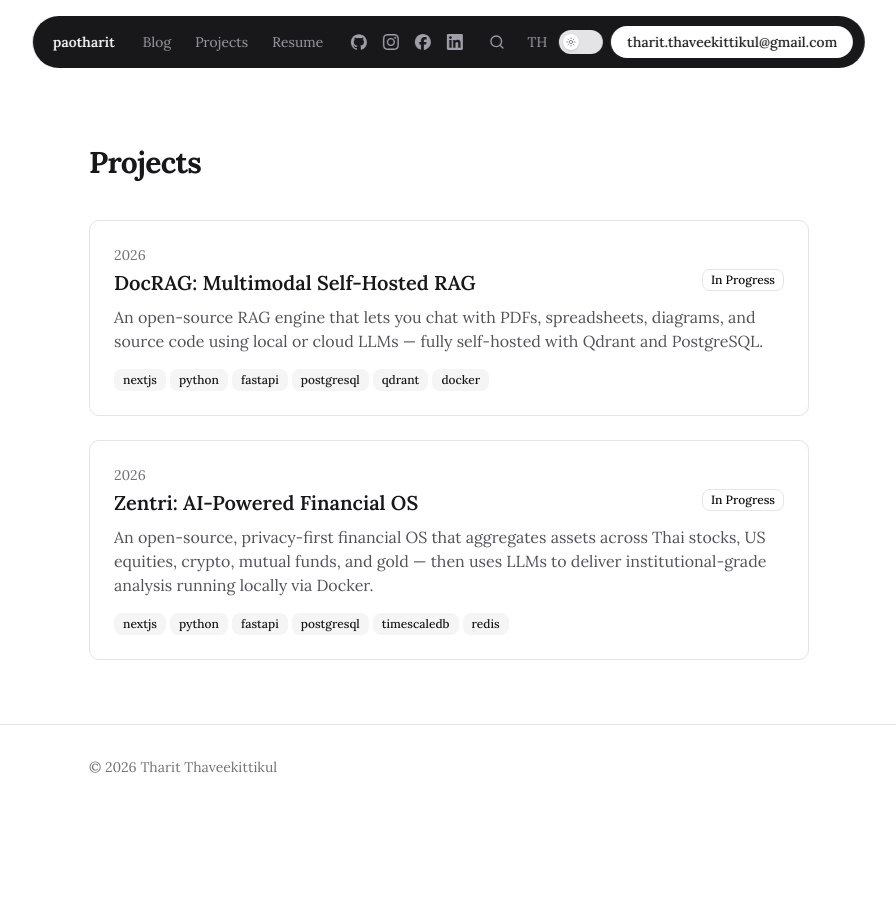
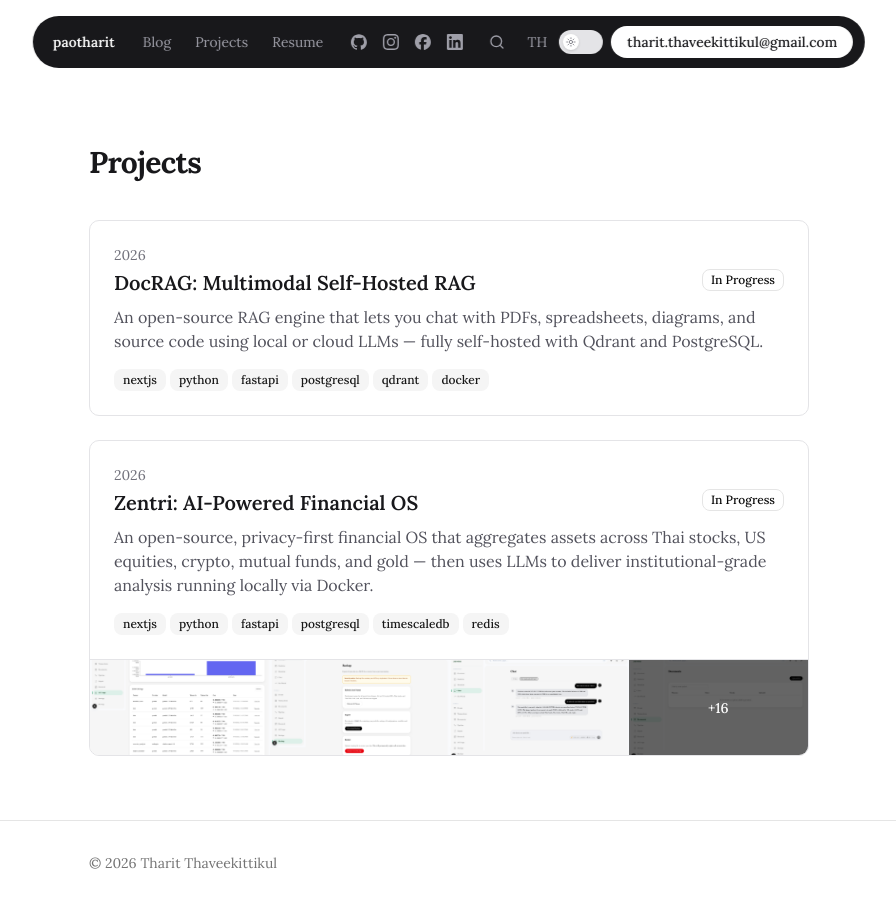
Before and after one commit to tharitthaveekittikul/paotharit-portfolio, a Next.js app: page /en/projects in a window 1280 px wide. Shown: the whole page, without its empty margins (191-1087 px from the left). Before the commit the page ends 809 px from the top, so only its background shows below. Built offline with nearby package versions, Linux system fonts and the light colour scheme; no server answers.

Commit message:
feat (image): gallery image show case

```diff
--- a/content/en/projects/zentri.mdx
+++ b/content/en/projects/zentri.mdx
@@ -84,10 +84,10 @@ graph TD
 <div className="not-prose grid grid-cols-1 gap-4 sm:grid-cols-2">
 
   <figure>
-    <img
+    <ZoomableImage
       src="/projects/zentri/watchlist-page.png"
       alt="Watchlist with AI thesis"
-      className="rounded-lg border border-zinc-200 dark:border-zinc-800"
+      className="border border-zinc-200 dark:border-zinc-800"
     />
     <figcaption className="mt-1 text-center text-xs text-zinc-500">
       Watchlist
@@ -95,87 +95,88 @@ graph TD
   </figure>
 
 <figure>
-  <img
+  <ZoomableImage
     src="/projects/zentri/chat-page.png"
     alt="AI chat interface"
-    className="rounded-lg border border-zinc-200 dark:border-zinc-800"
+    className="border border-zinc-200 dark:border-zinc-800"
   />
   <figcaption className="mt-1 text-center text-xs text-zinc-500">
     AI Chat
   </figcaption>
 </figure>
+
   <figure>
-  <img
+    <ZoomableImage
       src="/projects/zentri/overview-page.png"
       alt="Overview dashboard"
-    className="rounded-lg border border-zinc-200 dark:border-zinc-800"
+      className="border border-zinc-200 dark:border-zinc-800"
     />
     <figcaption className="mt-1 text-center text-xs text-zinc-500">
       Overview Dashboard
     </figcaption>
   </figure>
   <figure>
-  <img
+    <ZoomableImage
       src="/projects/zentri/ai-usage-page.png"
       alt="AI usage and token tracking"
-    className="rounded-lg border border-zinc-200 dark:border-zinc-800"
+      className="border border-zinc-200 dark:border-zinc-800"
     />
     <figcaption className="mt-1 text-center text-xs text-zinc-500">
       AI Usage
     </figcaption>
   </figure>
   <figure>
-  <img
+    <ZoomableImage
       src="/projects/zentri/events-page.png"
       alt="IPO and dividend events calendar"
-    className="rounded-lg border border-zinc-200 dark:border-zinc-800"
+      className="border border-zinc-200 dark:border-zinc-800"
     />
     <figcaption className="mt-1 text-center text-xs text-zinc-500">
       Events Calendar
     </figcaption>
   </figure>
   <figure>
-  <img
+    <ZoomableImage
       src="/projects/zentri/transaction-page.png"
       alt="Transaction history"
-    className="rounded-lg border border-zinc-200 dark:border-zinc-800"
+      className="border border-zinc-200 dark:border-zinc-800"
     />
     <figcaption className="mt-1 text-center text-xs text-zinc-500">
       Transactions
     </figcaption>
   </figure>
+
+
   <figure>
-  <img
+    <ZoomableImage
+      src="/projects/zentri/pipeline-page.png"
+      alt="Background job pipeline"
+      className="border border-zinc-200 dark:border-zinc-800"
+    />
+    <figcaption className="mt-1 text-center text-xs text-zinc-500">
+      Background Pipeline
+    </figcaption>
+  </figure>
+  <figure>
+    <ZoomableImage
       src="/projects/zentri/portfolio-page.png"
       alt="Portfolio breakdown"
-    className="rounded-lg border border-zinc-200 dark:border-zinc-800"
+      className="border border-zinc-200 dark:border-zinc-800"
     />
     <figcaption className="mt-1 text-center text-xs text-zinc-500">
       Portfolio Breakdown
     </figcaption>
   </figure>
   <figure>
-  <img
-    src="/projects/zentri/pipeline-page.png"
-    alt="Background job pipeline"
-    className="rounded-lg border border-zinc-200 dark:border-zinc-800"
-  />
-  <figcaption className="mt-1 text-center text-xs text-zinc-500">
-    Background Pipeline
-  </figcaption>
-</figure>
-
-  <figure>
-    <img
+    <ZoomableImage
       src="/projects/zentri/settings-general-page.png"
       alt="General settings"
-      className="rounded-lg border border-zinc-200 dark:border-zinc-800"
+      className="border border-zinc-200 dark:border-zinc-800"
     />
     <figcaption className="mt-1 text-center text-xs text-zinc-500">
       Settings
     </figcaption>
   </figure>
-
 </div>
 
 ## What I'd Do Differently
--- a/src/app/[locale]/page.tsx
+++ b/src/app/[locale]/page.tsx
@@ -1,8 +1,10 @@
 import Link from 'next/link'
 import { setRequestLocale, getTranslations } from 'next-intl/server'
 import { getAllContent } from '@/lib/content'
+import { getProjectImages } from '@/lib/project-images'
 import { Badge } from '@/components/ui/badge'
 import { ResumeLink } from '@/components/shared/ResumeLink'
+import { ProjectImageStrip } from '@/components/shared/ProjectImageStrip'
 
 export default async function HomePage({
   params,
@@ -38,12 +40,15 @@ export default async function HomePage({
             Projects
           </h2>
           <div className="space-y-6">
-            {featuredProjects.map(project => (
+            {featuredProjects.map(project => {
+              const images = getProjectImages(project.slug)
+              return (
                 <Link
                   key={project.slug}
                   href={`/${locale}/projects/${project.slug}`}
-                className="group block rounded-lg border border-border p-5 transition-colors hover:border-input"
+                  className="group block overflow-hidden rounded-lg border border-border transition-colors hover:border-input"
                 >
+                  <div className="p-5">
                     <h3 className="mb-1 font-semibold text-foreground group-hover:text-foreground">
                       {project.title}
                     </h3>
@@ -57,8 +62,11 @@ export default async function HomePage({
                         </Badge>
                       ))}
                     </div>
+                  </div>
+                  <ProjectImageStrip images={images} />
                 </Link>
-            ))}
+              )
+            })}
           </div>
         </section>
       )}
--- a/src/app/[locale]/projects/page.tsx
+++ b/src/app/[locale]/projects/page.tsx
@@ -1,7 +1,9 @@
 import type { Metadata } from 'next'
 import Link from 'next/link'
 import { getAllContent } from '@/lib/content'
+import { getProjectImages } from '@/lib/project-images'
 import { Badge } from '@/components/ui/badge'
+import { ProjectImageStrip } from '@/components/shared/ProjectImageStrip'
 
 export async function generateMetadata({
   params,
@@ -29,12 +31,15 @@ export default async function ProjectsPage({
         <p className="text-zinc-500 dark:text-zinc-400">No projects yet.</p>
       ) : (
         <div className="space-y-6">
-          {projects.map(project => (
+          {projects.map(project => {
+            const images = getProjectImages(project.slug)
+            return (
               <Link
                 key={project.slug}
                 href={`/${locale}/projects/${project.slug}`}
-              className="group block rounded-lg border border-zinc-200 p-6 transition-colors hover:border-zinc-400 dark:border-zinc-800 dark:hover:border-zinc-600"
+                className="group block overflow-hidden rounded-lg border border-zinc-200 transition-colors hover:border-zinc-400 dark:border-zinc-800 dark:hover:border-zinc-600"
               >
+                <div className="p-6">
                   <time
                     dateTime={new Date(project.date).toISOString().slice(0, 10)}
                     className="mb-1 block text-sm text-zinc-500 dark:text-zinc-400"
@@ -64,8 +69,11 @@ export default async function ProjectsPage({
                       </Badge>
                     ))}
                   </div>
+                </div>
+                <ProjectImageStrip images={images} />
               </Link>
-          ))}
+            )
+          })}
         </div>
       )}
     </div>
--- a/src/components/mdx/ZoomableImage.tsx
+++ b/src/components/mdx/ZoomableImage.tsx
@@ -5,10 +5,11 @@ import { useEffect, useState } from 'react'
 interface ZoomableImageProps {
   src?: string
   alt?: string
+  className?: string
   [key: string]: unknown
 }
 
-export function ZoomableImage({ src, alt = '', ...props }: ZoomableImageProps) {
+export function ZoomableImage({ src, alt = '', className, ...props }: ZoomableImageProps) {
   const [isOpen, setIsOpen] = useState(false)
 
   useEffect(() => {
@@ -26,7 +27,7 @@ export function ZoomableImage({ src, alt = '', ...props }: ZoomableImageProps) {
       <img
         src={src}
         alt={alt}
-        className="cursor-zoom-in rounded-lg"
+        className={`cursor-zoom-in rounded-lg${className ? ` ${className}` : ''}`}
         onClick={() => setIsOpen(true)}
         title="Click to enlarge"
         {...(props as React.ImgHTMLAttributes<HTMLImageElement>)}
--- a/src/components/mdx/index.ts
+++ b/src/components/mdx/index.ts
@@ -12,15 +12,14 @@ export const mdxComponents: MDXComponents = {
   Callout,
   Mermaid,
   TradingChart,
+  ZoomableImage,
   img: ZoomableImage as MDXComponents['img'],
   pre: (props) => {
-    // Mermaid blocks are pre-marked by rehypeExtractMermaid before rehype-pretty-code runs
     if ((props as Record<string, unknown>)['data-mermaid']) {
       const child = props.children as React.ReactElement<{ children?: string }>
       const chart = React.isValidElement(child) ? (child.props?.children ?? '') : ''
       return React.createElement(Mermaid, { chart })
     }
-    // Fallback for plain MDX without rehype processing
     const child = props.children as React.ReactElement<{ className?: string; children?: string }>
     if (React.isValidElement(child) && child.props?.className === 'language-mermaid') {
       return React.createElement(Mermaid, { chart: child.props.children ?? '' })
--- /dev/null
+++ b/src/components/shared/ProjectImageStrip.tsx
@@ -0,0 +1,30 @@
+interface ProjectImageStripProps {
+  images: string[]
+}
+
+export function ProjectImageStrip({ images }: ProjectImageStripProps) {
+  if (images.length === 0) return null
+
+  const showOverlay = images.length > 4
+  const tiles = images.slice(0, 4)
+  const overflowCount = images.length - 3
+
+  return (
+    <div className="flex h-24 border-t border-zinc-200 dark:border-zinc-800">
+      {tiles.map((src, i) => {
+        const isOverflowTile = showOverlay && i === 3
+        return (
+          <div key={src} className="relative flex-1 overflow-hidden">
+            {/* eslint-disable-next-line @next/next/no-img-element */}
+            <img src={src} alt="" className="h-full w-full object-cover" />
+            {isOverflowTile && (
+              <div className="absolute inset-0 flex items-center justify-center bg-black/60">
+                <span className="text-sm font-medium text-white">+{overflowCount}</span>
+              </div>
+            )}
+          </div>
+        )
+      })}
+    </div>
+  )
+}
--- /dev/null
+++ b/src/lib/project-images.ts
@@ -0,0 +1,17 @@
+import fs from 'fs'
+import path from 'path'
+
+const IMAGE_EXTENSIONS = new Set(['.png', '.jpg', '.jpeg', '.webp'])
+
+export function getProjectImages(slug: string): string[] {
+  const dir = path.join(process.cwd(), 'public', 'projects', slug)
+  try {
+    return fs
+      .readdirSync(dir)
+      .filter(f => IMAGE_EXTENSIONS.has(path.extname(f).toLowerCase()))
+      .sort()
+      .map(f => `/projects/${slug}/${f}`)
+  } catch {
+    return []
+  }
+}
```
Also changed, not shown: 4 other files (tests, documents, lock files or other folders). Lines whose indentation alone changed are shown as unchanged.
